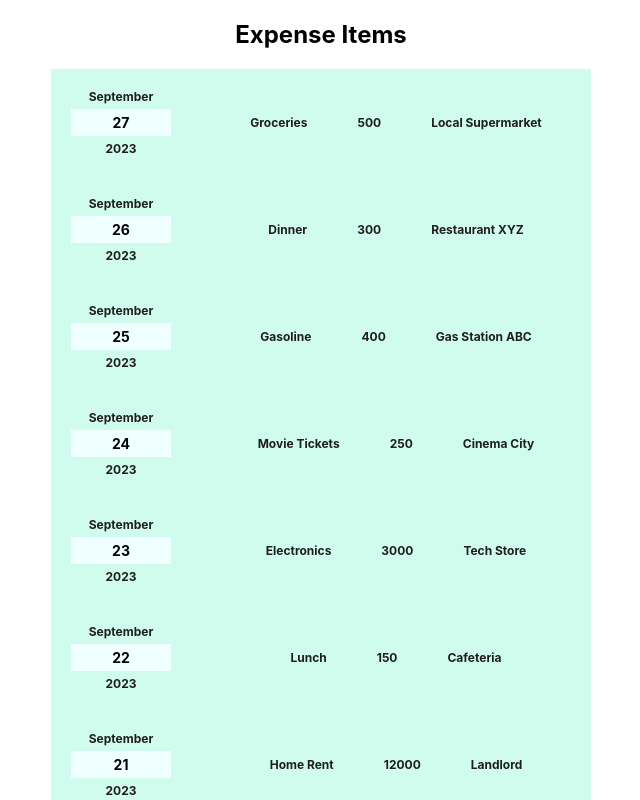
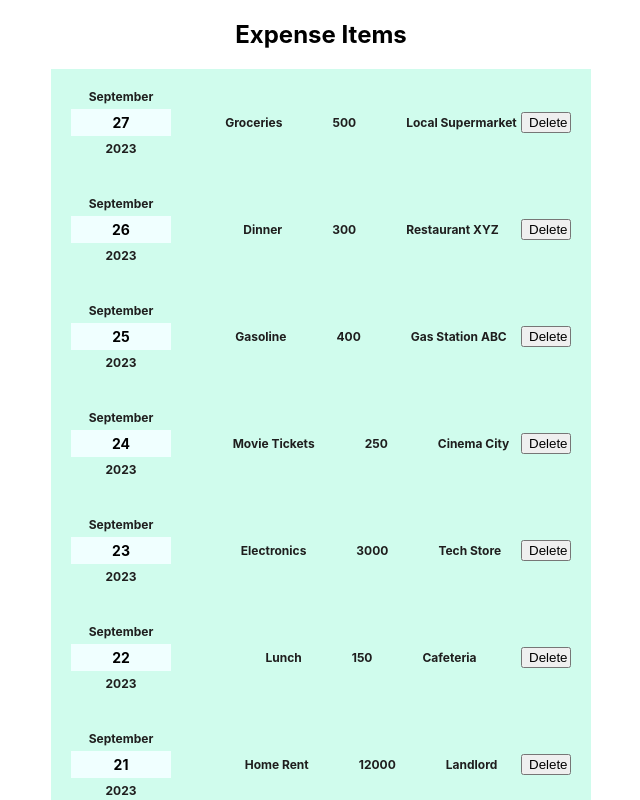
Before and after one commit to PushpendraKPal/react, a React (Create React App) app in the folder expense_tracker/: page / in a window 1280 px wide. Shown: the top 800 px of the page, without its empty margins (319-959 px from the left). Built offline with nearby package versions, Linux system fonts and the light colour scheme.

Commit message:
add delete button

```diff
--- a/expense_tracker/src/components/expenseItem.css
+++ b/expense_tracker/src/components/expenseItem.css
@@ -10,7 +10,7 @@
 .itemsContainer {
   width: 500px;
   display: grid;
-  grid-template-columns: 20% 80%;
+  grid-template-columns: 20% 70% 10%;
   padding: 20px;
   align-items: center;
   margin: auto;
--- a/expense_tracker/src/components/expenseItem.js
+++ b/expense_tracker/src/components/expenseItem.js
@@ -4,16 +4,26 @@ import ExpenseDate from "./ExpenseDate";
 const ExpenseItem = (props) => {
   const { date, name, amount, location } = props;
 
+  const clickHandler = (event) => {
+    let parentDiv = event.currentTarget.parentNode;
+    console.log(parentDiv);
+    let grandparentNode = parentDiv.parentNode;
+    grandparentNode.removeChild(parentDiv);
+  };
+
   return (
     <div className="itemsContainer">
       <div>
-        <ExpenseDate date={date}></ExpenseDate>
+        <ExpenseDate date={date} key={date}></ExpenseDate>
       </div>
       <div>
         <span className="itemInfo">{name}</span>
         <span className="itemInfo">{amount * 10}</span>
         <span className="itemInfo">{location}</span>
       </div>
+      <button className="del" onClick={clickHandler}>
+        Delete
+      </button>
     </div>
   );
 };
```
